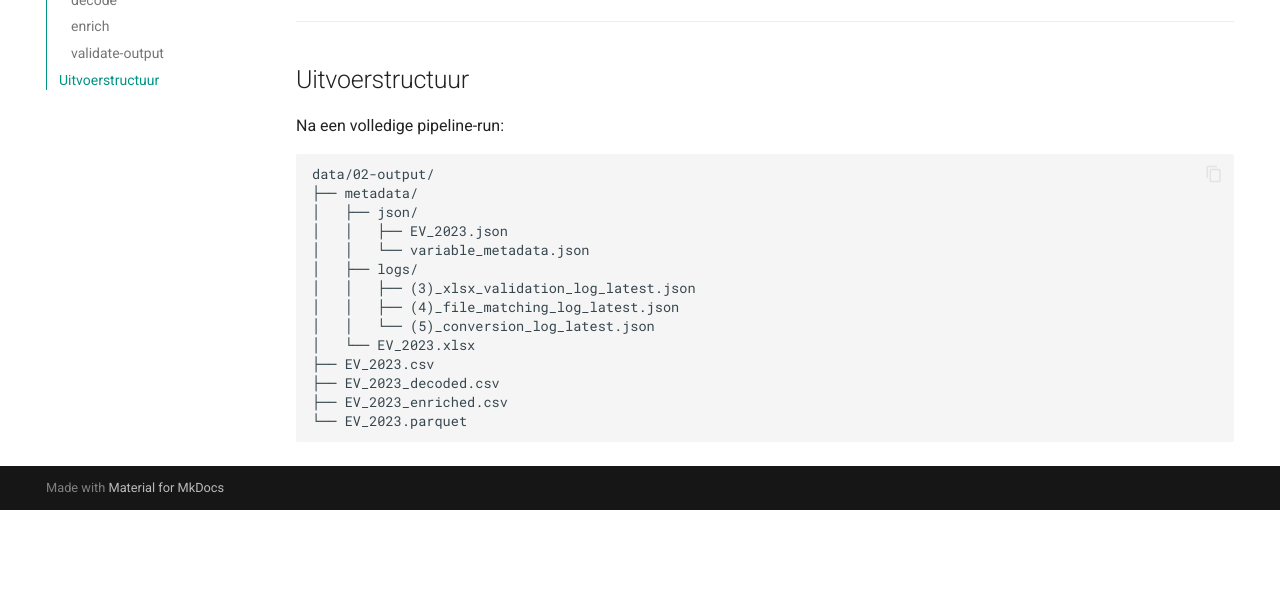
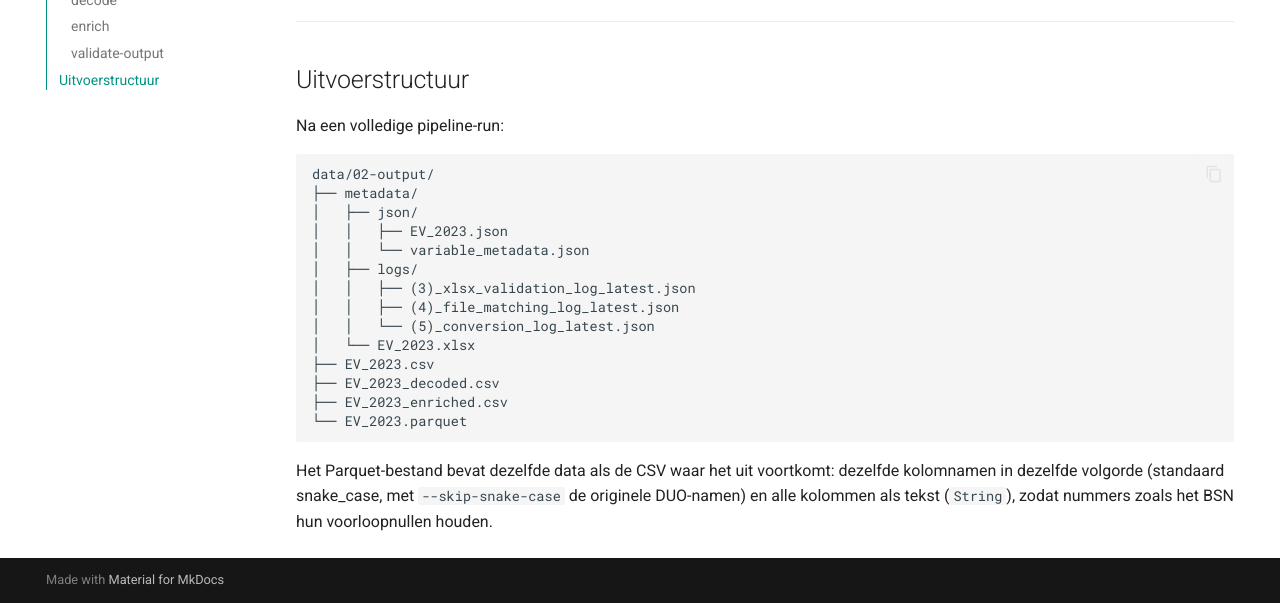
Before and after one commit to cedanl/1cijferho, an MkDocs documentation site: the page built from docs/cli.md, in a window 1280 px wide and 900 px high, scrolled down 2887 px, cut to the strip 297-900 px from the top of the window. Built offline with MkDocs 1.6.1 and Material for MkDocs 9.7.7, drawn with Linux system fonts in a browser that asks for light colours; comment, search, counter and statistics services are not loaded; before the commit the page ends 3694 px from its top, so only the background shows below that.

Commit message:
docs: state that parquet carries the CSV column names and string types
Refs #200

Co-Authored-By: Claude Opus 5.5 <noreply@anthropic.com>

````diff
--- a/docs/cli.md
+++ b/docs/cli.md
@@ -140,3 +140,5 @@ data/02-output/
 ├── EV_2023_enriched.csv
 └── EV_2023.parquet
 ```
+
+Het Parquet-bestand bevat dezelfde data als de CSV waar het uit voortkomt: dezelfde kolomnamen in dezelfde volgorde (standaard snake_case, met `--skip-snake-case` de originele DUO-namen) en alle kolommen als tekst (`String`), zodat nummers zoals het BSN hun voorloopnullen houden.
````
